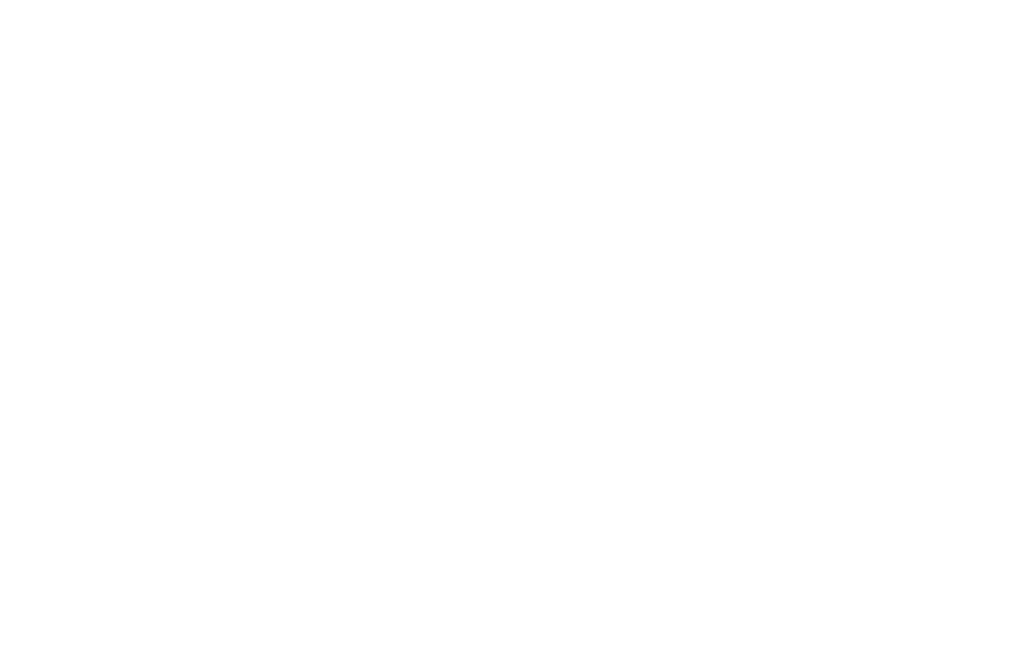
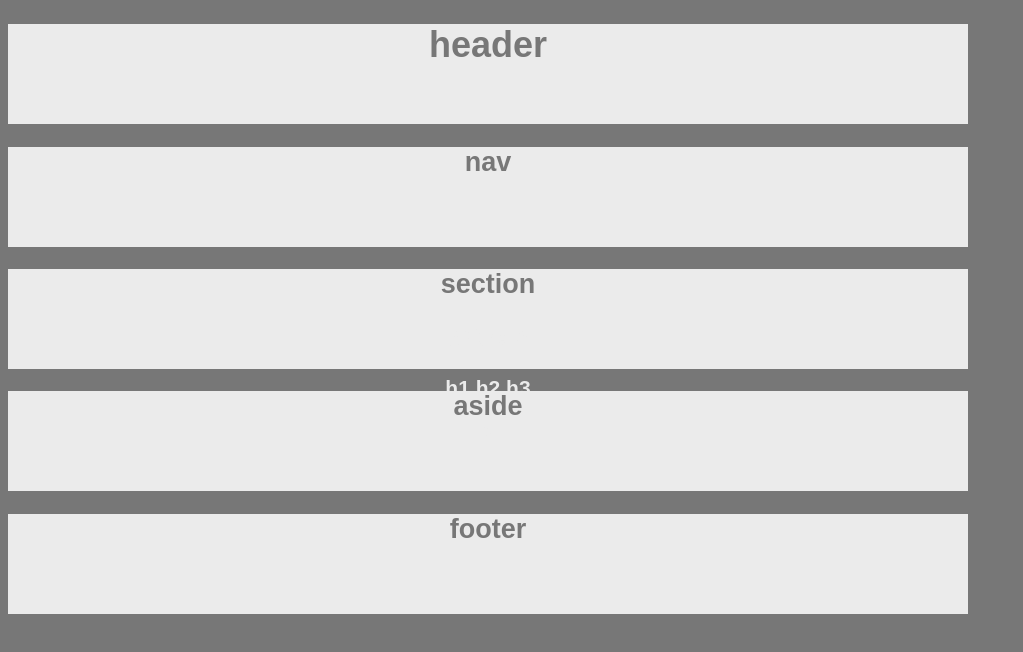
Before and after one commit to cvdavis120/HW-Wireframe, a plain HTML site: page index.html in a window 1280 px wide. Shown: the whole page, without its empty margins (0-1023 px from the left). Drawn offline with Linux system fonts and the light colour scheme.

Commit message:
Added blocks and colors, but no movement

```diff
--- a/index.html
+++ b/index.html
@@ -2,25 +2,56 @@
 <html>
 
 <head>
+   <title>HW-Wireframe</title>
     <link rel="stylesheet" type="text/css" href="style.css">
 </head>
+
+<body>
 <!-- Header -->
+<div class="header">
+    <h1>header</h1>
+
+</div>
+
 
 
 <!-- Nav -->
+<div class="nav">
+    <h2>nav</h2>
 
-<!-- Section -->
+</div>
 
-<!-- Aside -->
 
-<!-- Article -->
+<!-- Section / article / h1h2h3 /p -->
+<div class="section">
+    <h2> section</h2>
+    <div class="article">
+        <h2>article</h2>
+        <div class="hs">
+            <h3>h1 h2 h3</h3>
+            <p>p</p>
 
-<!-- h1 h2 h3 -->
+        </div>
 
-<!-- p -->
+    </div>
 
-<!-- footer -->
+</div>
 
 
 
+<!-- Aside -->
+<div class="aside">
+    <h2>aside</h2>
+
+
+</div>
+
+
+<!-- Footer -->
+<div class="footer">
+    <h2> footer</h2>
+
+</div>
+
+</body>
 </html>
--- a/style.css
+++ b/style.css
@@ -1,17 +1,49 @@
-/* Body
-font-family: 'Arial', 'Helvetica Neue', Helvetica, sans-serif;
-color: '#777'
-background: '#777'
-width: '960px'
-font-size: '18px'*/
+/* Body*/
+
+body {
+font-family: Arial, Helvetica Neue, Helvetica, sans-serif;
+color: #777;
+background: #777;
+width: 960px;
+font-size: 18px;
+}
+
+
 
 /*Header, Nav, Section, Aside, and Footer
 background: '#ebebeb'*/
 
-/*Article
-color: '#ebebeb',
-background: '#777' */
+.header {
+    background-color: #ebebeb;
+    text-align: center;
+    height:100px;
+}
+.nav{
+    background-color: #ebebeb;
+    text-align: center;
+    height:100px;
+}
 
+.section {
+    background-color: #ebebeb;
+    text-align: center;
+    height:100px;
+}
+.aside {
+    background-color: #ebebeb;
+    text-align: center;
+    height:100px;
+}
+.footer {
+    background-color: #ebebeb;
+    text-align: center;
+    height:100px;
+}
+/*Article*/
+.article {
+    color: #ebebeb;
+    background: '#777';
+}
 /*h1 and p
 color: '#777',
 background: '#ebebeb'*/
```
